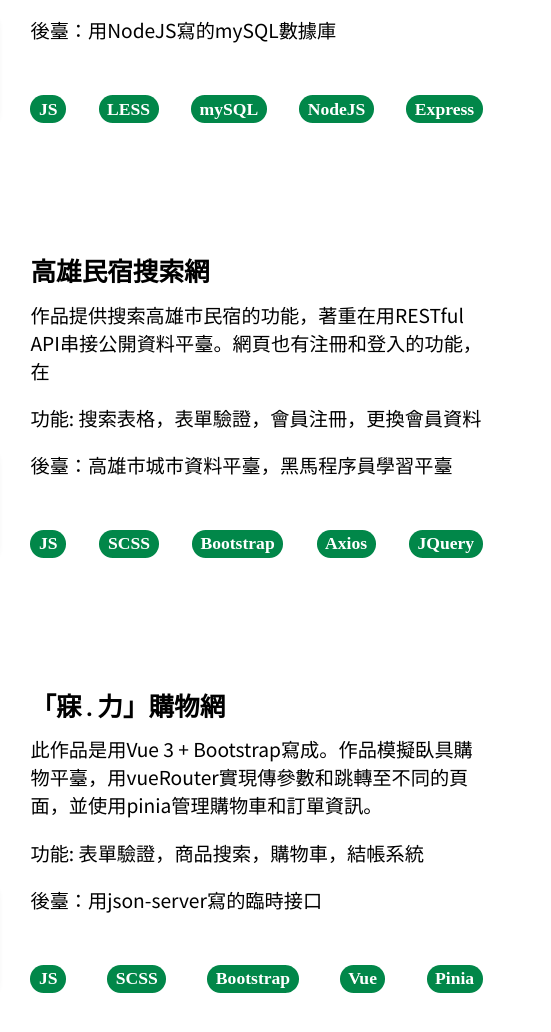
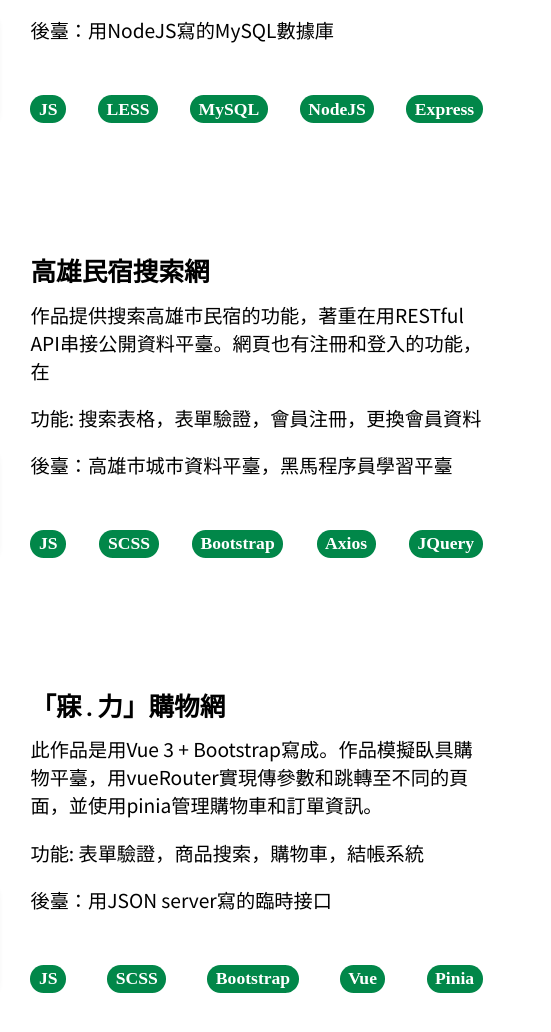
Before and after one commit to wooiseong/portfolio-project-vercel, a website built with webpack: page src/index.html in a window 1280 px wide. Shown: the part 4771-5803 px from the top of the page, 729-1280 px from the left. Built offline with nearby package versions, Linux system fonts and the light colour scheme; a web font is replaced by a local one.

Commit message:
project rename MySQL, NodeJS, JSON server

```diff
--- a/src/index.html
+++ b/src/index.html
@@ -500,11 +500,11 @@
             網站（前端）100% 只用CSS和JS建立，不用任何框架，表現出原生JS的掌握度。
             </p>
             <p>功能: 表單驗證, 收集用戶意見至數據庫</p>
-            <p>後臺：用NodeJS寫的mySQL數據庫</p>
+            <p>後臺：用NodeJS寫的MySQL數據庫</p>
             <ul class="project_tag">
               <li>JS</li>
               <li>LESS</li>
-              <li>mySQL</li>
+              <li>MySQL</li>
               <li>NodeJS</li>
               <li>Express</li>
             </ul>
@@ -595,7 +595,7 @@
             「寐 . 力」購物網</h3>
             <p>此作品是用Vue 3 + Bootstrap寫成。作品模擬臥具購物平臺，用vueRouter實現傳參數和跳轉至不同的頁面，並使用pinia管理購物車和訂單資訊。</p>
             <p>功能: 表單驗證，商品搜索，購物車，結帳系統</p>
-            <p>後臺：用json-server寫的臨時接口</p>
+            <p>後臺：用JSON server寫的臨時接口</p>
             <ul class="project_tag">
               <li>JS</li>
               <li>SCSS</li>
```
